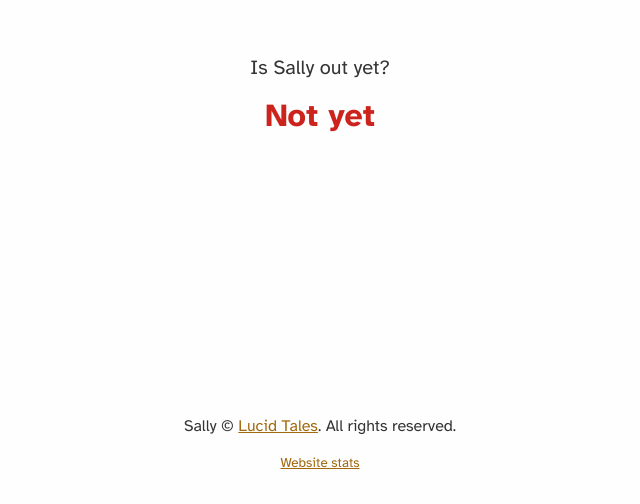
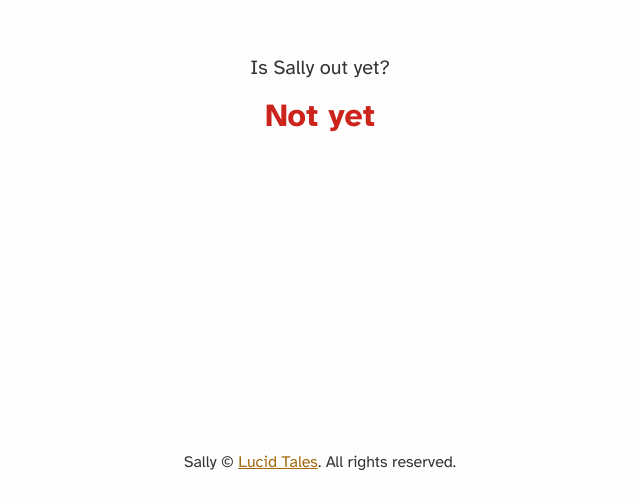
Before and after one commit to jakobbouchard/is-sally-out-yet, a SvelteKit app: page / in a window 1280 px wide. Shown: the part 296-800 px from the top of the page, without its empty margins (320-960 px from the left). Built offline with nearby package versions, Linux system fonts and the light colour scheme.

Commit message:
Remove umami (#5)

```diff
--- a/src/app.html
+++ b/src/app.html
@@ -4,13 +4,6 @@
 		<meta charset="UTF-8" />
 		<meta http-equiv="X-UA-Compatible" content="IE=edge" />
 		<meta name="viewport" content="width=device-width, initial-scale=1.0" />
-
-		<link rel="preconnect" href="https://umami.jakobbouchard.dev" />
-		<link
-			rel="preload"
-			href="https://umami.jakobbouchard.dev/sherlock.js"
-			as="script"
-		/>
 
 		%sveltekit.head%
 
@@ -62,15 +55,6 @@
 
 		<!-- Twitter (takes from Open Graph too) -->
 		<meta property="twitter:card" content="summary_large_image" />
-
-		<script
-			async
-			defer
-			data-domains="sally.jakobbouchard.dev,is-sally-out-yet.pages.dev"
-			data-website-id="59e257b4-2348-4761-8e41-66256ac13f02"
-			data-do-not-track="true"
-			src="https://umami.jakobbouchard.dev/sherlock.js"
-		></script>
 	</head>
 	<body data-sveltekit-preload-data="hover">
 		<div style="display: contents">%sveltekit.body%</div>
--- a/src/routes/+page.svelte
+++ b/src/routes/+page.svelte
@@ -14,17 +14,6 @@
 	<p>
 		Sally © <a href="https://www.lucid-tales.com/">Lucid Tales</a>. All rights
 		reserved.
-	</p>
-	<p>
-		<small>
-			<a
-				href="https://umami.jakobbouchard.dev/share/nlU4dVZT/sally.jakobbouchard.dev"
-				rel="noreferrer"
-				target="_blank"
-			>
-				Website stats
-			</a>
-		</small>
 	</p>
 </footer>
 
```
